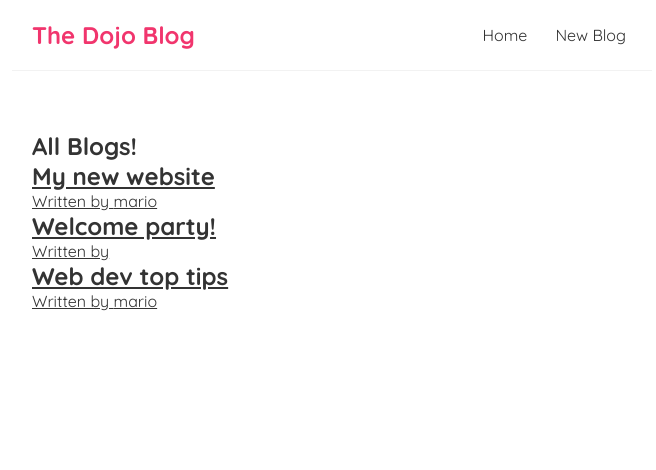
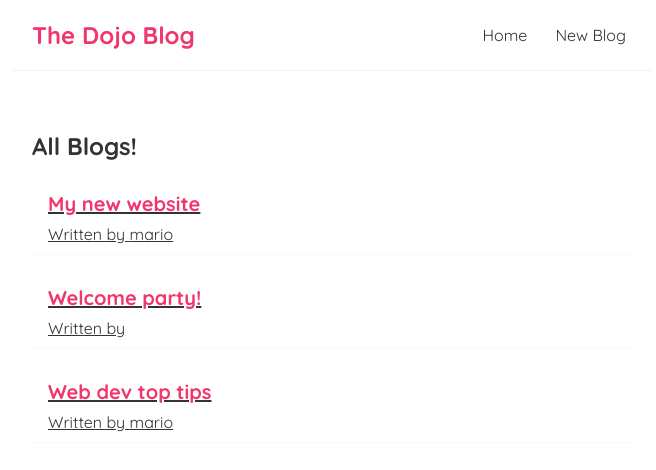
Before and after one commit to kidus-t-w/the-dojo-blog, a React (Create React App) app: page / in a window 1280 px wide. Shown: the top 470 px of the page, without its empty margins (308-964 px from the left). Built offline with nearby package versions, Linux system fonts and the light colour scheme; data requests are answered from the project's data file.

Commit message:
added style for blog list

```diff
--- a/src/index.css
+++ b/src/index.css
@@ -33,3 +33,18 @@
   margin: 40px auto;
   padding: 20px;
 }
+
+/* blog previews / list */
+.blog-preview {
+  padding: 10px 16px;
+  margin: 20px 0;
+  border-bottom: 1px solid #fafafa;
+}
+.blog-preview:hover {
+  box-shadow: 1px 3px 5px rgba(0,0,0,0.1);
+}
+.blog-preview h2 {
+  font-size: 20px;
+  color: #f1356d;
+  margin-bottom: 8px;
+}
```
